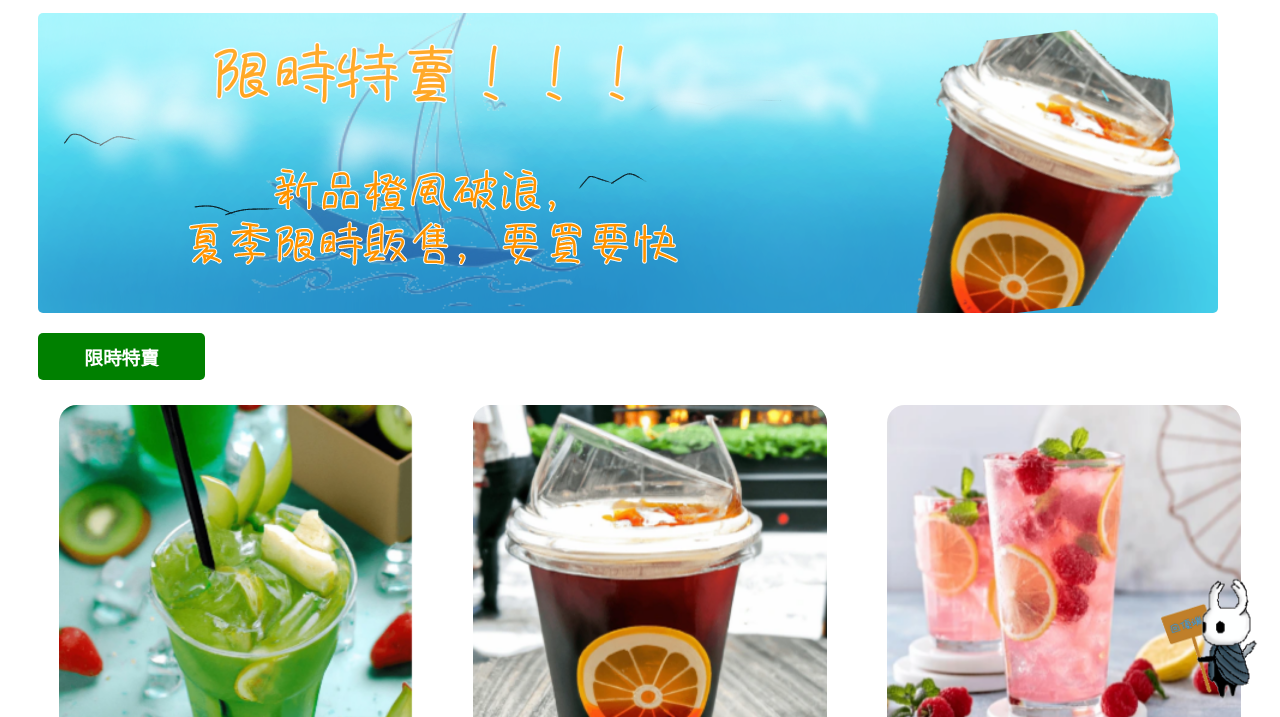
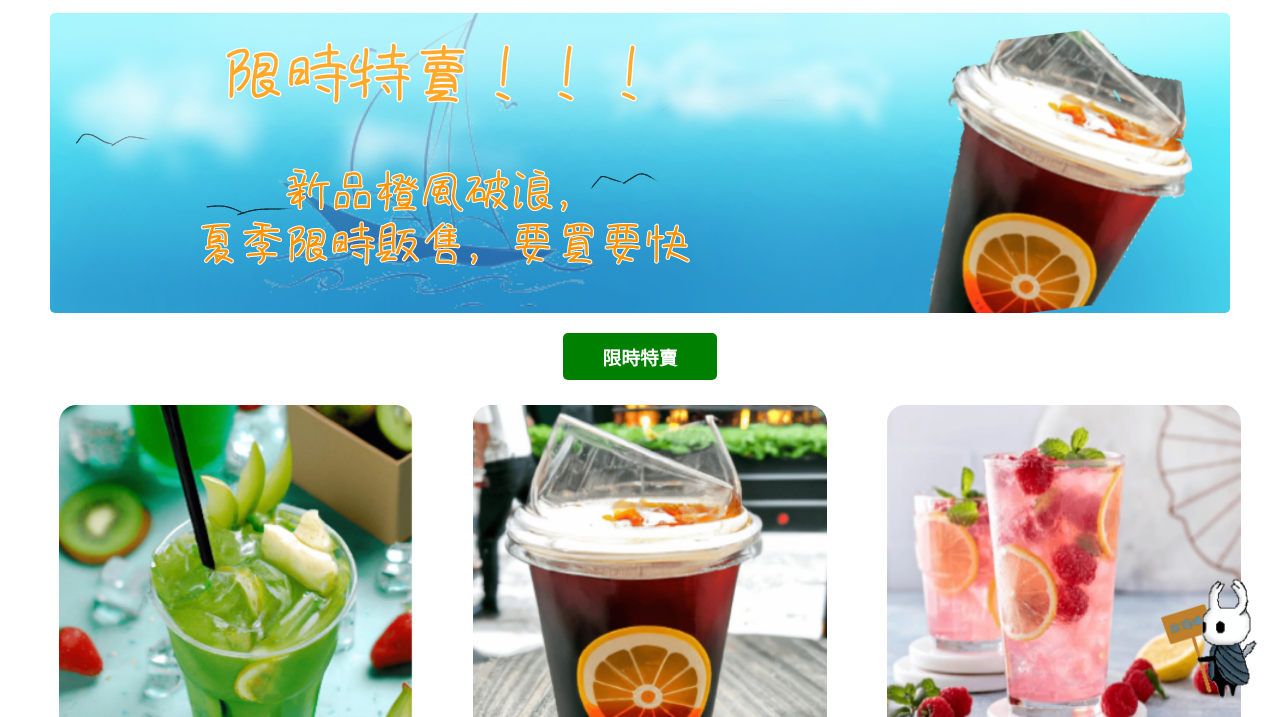
Before and after one commit to yangdaidayo/Final_project, a plain HTML site: page index.html in a window 1280 px wide. Shown: the part 83-800 px from the top of the page. Drawn offline with Linux system fonts and the light colour scheme.

Commit message:
modified:   CSS/index_style.css

```diff
--- a/CSS/index_style.css
+++ b/CSS/index_style.css
@@ -53,9 +53,12 @@ body {
 }
 
 nav {
-    width: 1180px;
+    display: flex;
+    justify-content: center;
+    align-items: center;
+    width: 100%;
     height: 300px;
-    margin: 20px 3%;
+    margin: 20px 0;
     overflow: hidden;
 }
 
@@ -81,12 +84,12 @@ nav {
 }
 
 h3 {
-    text-align: center;
     color: white;
     background-color: green;
-    margin: 10px 84% 20px 3%;
+    margin: 20px auto;
     padding: 10px 40px;
     border-radius: 5px;
+    width: fit-content;
 }
 
 .goods {
```
